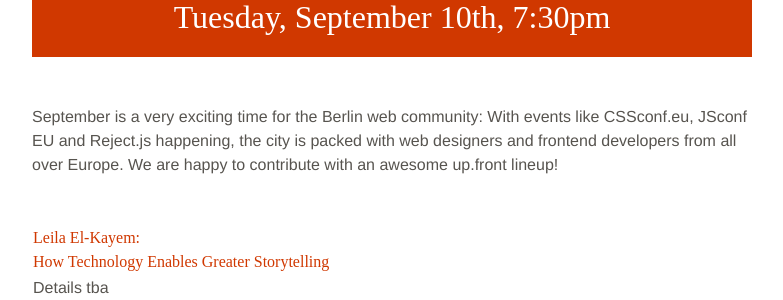
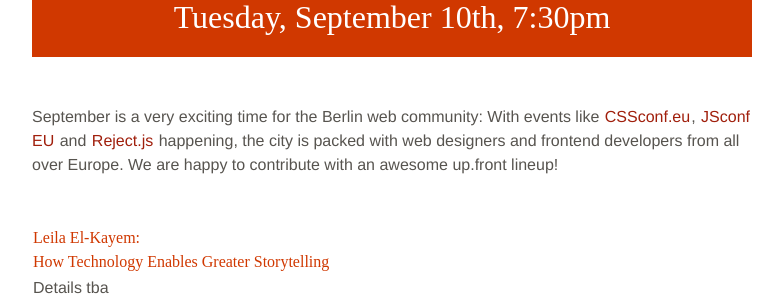
Before and after one commit to upfrontug/upfrontug.github.io, a Jekyll site: the page built from index.html, in a window 1280 px wide and 900 px high, scrolled down 399 px. Shown: the part 152-452 px from the top of the window, without its empty margins (248-1031 px from the left). Built offline with Jekyll 4.4.1, drawn with Linux system fonts in a browser that asks for light colours; nearby versions of some CDN libraries; comment, search, counter and statistics services are not loaded; a style sheet for code colours, icons or effects is not loaded; some of the changed lines change nothing that is shown.

Commit message:
add links

```diff
--- a/index.html
+++ b/index.html
@@ -14,7 +14,7 @@
     </header>
 
     <p>
-      September is a very exciting time for the Berlin web community: With events like CSSconf.eu, JSconf EU and Reject.js happening, the city is packed with web designers and frontend developers from all over Europe. We are happy to contribute with an awesome up.front lineup!
+      September is a very exciting time for the Berlin web community: With events like <a href="http://2013.cssconf.eu/">CSSconf.eu</a>, <a href="http://2013.jsconf.eu">JSconf EU</a> and <a href="http://rejectjs.org">Reject.js</a> happening, the city is packed with web designers and frontend developers from all over Europe. We are happy to contribute with an awesome up.front lineup!
     </p>
 
     <ul class="talks">
```
